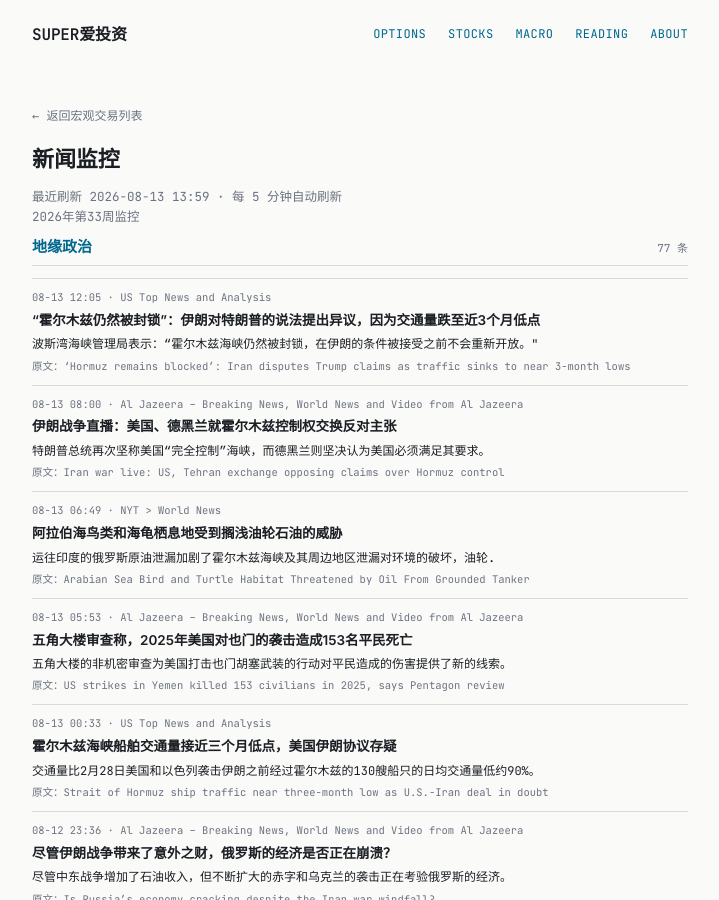
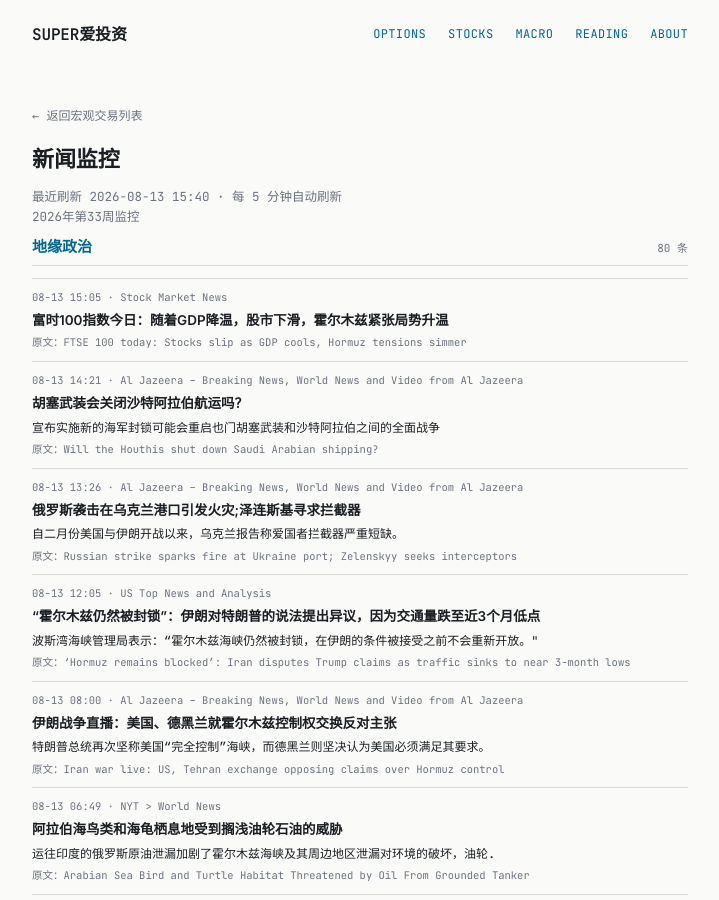
Before and after one commit to tang3super/tang3super.github.io, a Jekyll site: the page built from macro-trade/news-digest.md, in a window 1280 px wide and 900 px high. Shown: the whole window, without its empty margins (280-999 px from the left). Built offline with Jekyll 4.4.1, drawn with Linux system fonts in a browser that asks for light colours; some of the changed text lies outside the part shown.

Commit message:
sync news-digest article

```diff
--- a/macro-trade/news-digest.md
+++ b/macro-trade/news-digest.md
@@ -5,11 +5,31 @@
 date: '2026-08-13'
 summary: 2026年第33周监控
 week_label: 2026年第33周监控
-last_updated: 2026-08-13 13:59
+last_updated: 2026-08-13 15:40
 refresh_note: 每 5 分钟自动刷新
 topics:
 - name: 地缘政治
   items:
+  - title: 'FTSE 100 today: Stocks slip as GDP cools, Hormuz tensions simmer'
+    summary: ''
+    link: https://www.investing.com/news/stock-market-news/ftse-100-today-stocks-slip-as-gdp-cools-hormuz-tensions-simmer-4856735
+    source: Stock Market News
+    time: 08-13 15:05
+    title_zh: 富时100指数今日：随着GDP降温，股市下滑，霍尔木兹紧张局势升温
+  - title: Will the Houthis shut down Saudi Arabian shipping?
+    summary: The announcement of a new naval blockade threatens to restart full-scale war between Yemen's Houthis and Saudi Arabia
+    link: https://www.aljazeera.com/video/project-force-2/2026/8/13/will-the-houthis-shut-down-saudi-arabian-shipping?traffic_source=rss
+    source: Al Jazeera – Breaking News, World News and Video from Al Jazeera
+    time: 08-13 14:21
+    title_zh: 胡塞武装会关闭沙特阿拉伯航运吗？
+    summary_zh: 宣布实施新的海军封锁可能会重启也门胡塞武装和沙特阿拉伯之间的全面战争
+  - title: Russian strike sparks fire at Ukraine port; Zelenskyy seeks interceptors
+    summary: Ukraine has reported an acute shortage of Patriot interceptors since the US went to war with Iran in February.
+    link: https://www.aljazeera.com/news/2026/8/13/russian-strike-sparks-fire-at-ukraine-port-zelenskyy-seeks-interceptors?traffic_source=rss
+    source: Al Jazeera – Breaking News, World News and Video from Al Jazeera
+    time: 08-13 13:26
+    title_zh: 俄罗斯袭击在乌克兰港口引发火灾;泽连斯基寻求拦截器
+    summary_zh: 自二月份美国与伊朗开战以来，乌克兰报告称爱国者拦截器严重短缺。
   - title: '‘Hormuz remains blocked’: Iran disputes Trump claims as traffic sinks to near 3-month lows'
     summary: The Persian Strait Gulf Authority said "the Strait of Hormuz remains blocked and will not be reopened until Iran's conditions are accepted."
     link: https://www.cnbc.com/2026/08/13/us-iran-war-trump-hormuz-irgc.html
@@ -529,6 +549,18 @@
     time: 08-10 02:18
 - name: 货币政策
   items:
+  - title: Bitcoin holds below $64k as in-line U.S. CPI provides little support
+    summary: ''
+    link: https://www.investing.com/news/cryptocurrency-news/bitcoin-holds-below-64k-as-inline-us-cpi-provides-little-support-4856758
+    source: Cryptocurrency News
+    time: 08-13 15:19
+    title_zh: 由于美国CPI提供的支持很少，比特币跌破6.4万美元
+  - title: European stocks rise as on-target U.S. CPI dampens Fed hike expectations
+    summary: ''
+    link: https://www.investing.com/news/stock-market-news/european-stocks-rise-as-ontarget-us-cpi-dampens-fed-hike-expectations-4856640
+    source: Stock Market News
+    time: 08-13 15:07
+    title_zh: 美国CPI达标抑制美联储加息预期，欧股上涨
   - title: U.S. stock futures flat after in-line CPI, upbeat tech earnings
     summary: ''
     link: https://www.investing.com/news/stock-market-news/us-stock-futures-flat-after-inline-cpi-upbeat-tech-earnings-4856478
@@ -697,6 +729,12 @@
     title_zh: 由于亚洲反弹和石油公司陷入霍尔木兹僵局，就业机会未能削减美联储提高了可能性
 - name: AI基建
   items:
+  - title: L&T wins order worth up to $1.6 billion for Nvidia AI factory
+    summary: ''
+    link: https://www.investing.com/news/stock-market-news/lt-wins-order-worth-up-to-16-billion-for-nvidia-ai-factory-93CH-4856699
+    source: Stock Market News
+    time: 08-13 14:47
+    title_zh: L & T为Nvidia AI工厂赢得价值高达16亿美元的订单
   - title: CoreWeave counters a key bear case on the AI trade. What it means for our data center stocks
     summary: CoreWeave is seeing strong demand for six-year-old Nvidia chips, helping justify all the current AI capex.
     link: https://www.cnbc.com/2026/08/12/coreweave-counters-a-key-bear-case-on-the-ai-trade-what-it-means-for-our-data-center-stocks.html
```
